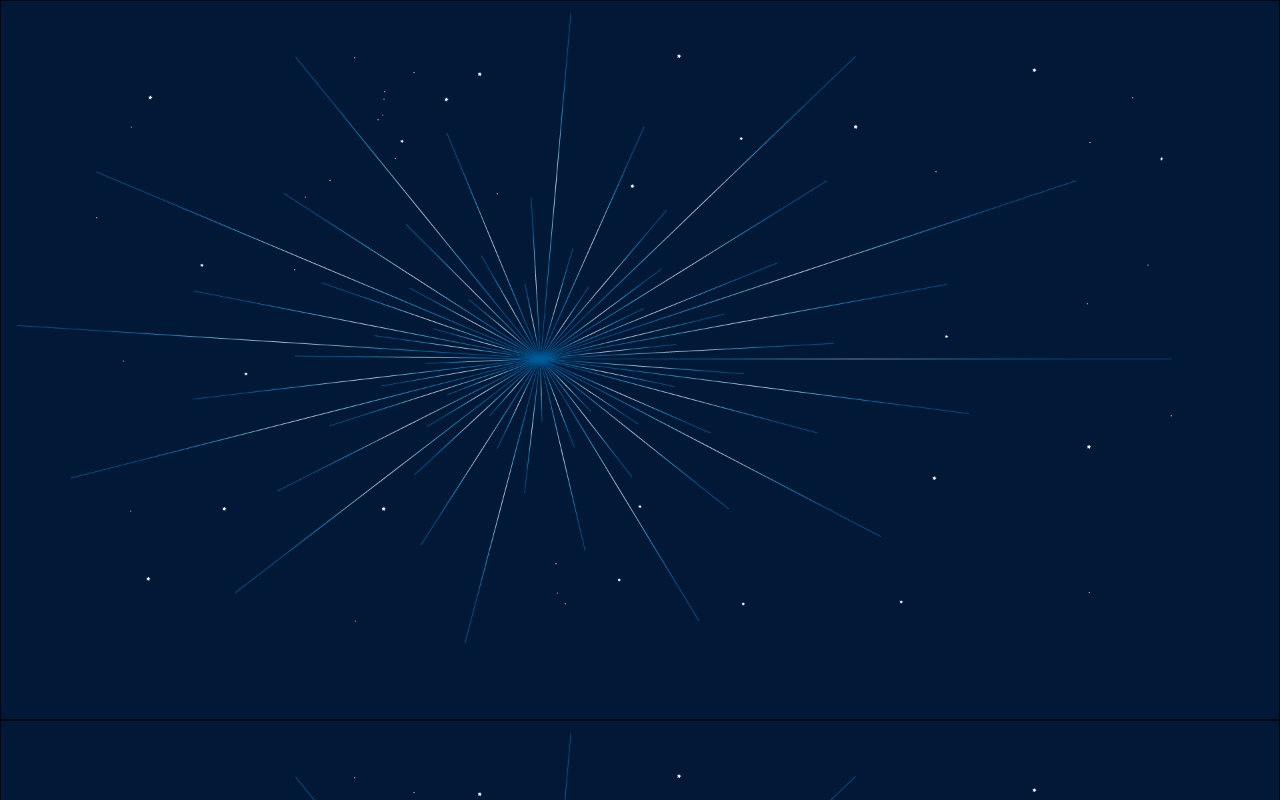
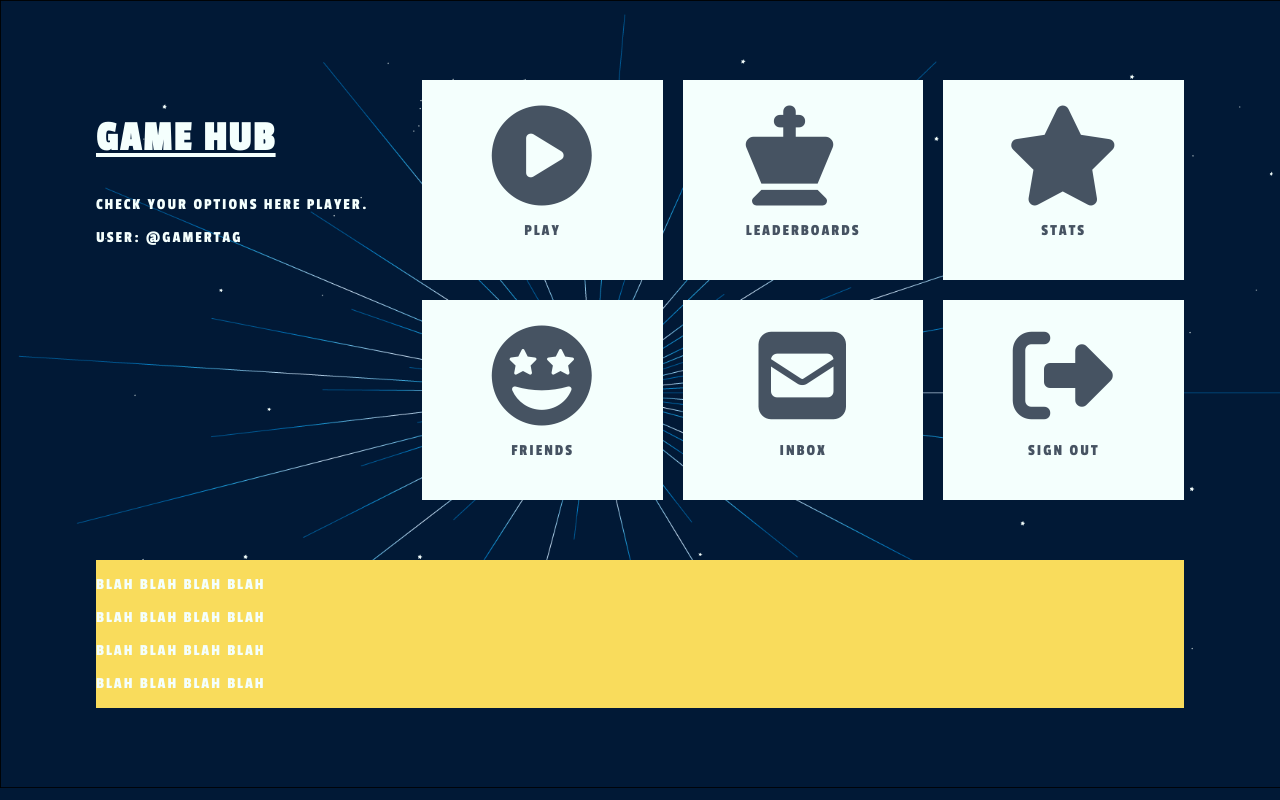
Before and after one commit to gabaza/gamehub, a plain HTML site: page index.html in a window 1280 px wide. Drawn offline with Linux system fonts and the light colour scheme.

Commit message:
add icons and footer

```diff
--- a/index.html
+++ b/index.html
@@ -5,9 +5,45 @@
     <meta name="viewport" content="width=device-width, initial-scale=1.0">
     <meta http-equiv="X-UA-Compatible" content="ie=edge">
     <link rel="stylesheet" href="styles.css" charset="utf-8">
+    <link href="https://fonts.googleapis.com/css?family=Passion+One&display=swap" rel="stylesheet">
+    <script src="https://kit.fontawesome.com/888bae4f96.js"></script>
     <title>Hub</title>
 </head>
 <body>
+    <main>
+        <article>
+            <h1>Game Hub</h1>
+            <p>Check your options here player.</p>
+            <p>User: @gamertag</p>
+        </article>
+        <section>
+            <div>
+                <a href="#"><i class="fas fa-play-circle"></i><p>Play</p></a>
+            </div>
+            <div>
+                <a href="#"><i class="fas fa-chess-king"></i><p>Leaderboards</p></a>
+            </div>
+            <div>
+                <a href="#"><i class="fas fa-star"></i><p>Stats</p></a>
+            </div>
+            <div>
+                <a href="#"><i class="fas fa-grin-stars"></i><p>Friends</p></a>
+            </div>
+            <div>
+                <a href="#"><i class="fas fa-envelope-square"></i><p>Inbox</p></a>
+            </div>
+            <div>
+                <a href="#"><i class="fas fa-sign-out-alt"></i><p>Sign out</p></a>
+            </div>
+        </section>
+        <footer>
+            <p> blah blah blah blah </p>
+            <p> blah blah blah blah </p>
+            <p> blah blah blah blah </p>
+            <p> blah blah blah blah </p>
+
+        </footer>
+    </main>
 
 </body>
 </html>
--- a/styles.css
+++ b/styles.css
@@ -4,5 +4,55 @@ body {
     box-sizing: border-box;
     background: url("gamehub-bg.png");
     background-size: cover;
-
+    background-repeat: no-repeat;
+    background-color: #011936;
+    font-family: 'Passion One', cursive;
+    color: #F4FFFD;
+    letter-spacing: 2px;
+    text-transform: uppercase;
 }
+main {
+    width: 85%;
+    margin: 80px auto;
+    display: grid;
+    grid-template-columns: 30% 70%;
+}
+main > article > h1 {
+    font-size: 42px;
+    text-decoration: underline;
+}
+main > section {
+    display: grid;
+    grid-template-columns: 1fr 1fr 1fr;
+    grid-gap: 20px;
+}
+main > section > div {
+    margin: 0px;
+    width: 100%;
+    height: 200px;
+    background-color: #F4FFFD;
+    display: flex;
+    justify-content: center;
+    align-items: center;
+    flex-direction: column;
+}
+main > section > div > a {
+    text-decoration: none;
+    color: #465362;
+}
+main > section > div i {
+    font-size: 100px;
+}
+main > section > div p {
+    text-align: center;
+}
+main > section > div:hover {
+    background-color: #F9dc5c;
+}
+main > footer {
+    grid-column-start: 1;
+    grid-column-end: 3;
+    width: 100%;
+    background-color: #F9dc5c;
+    margin-top: 60px;
+}
```
